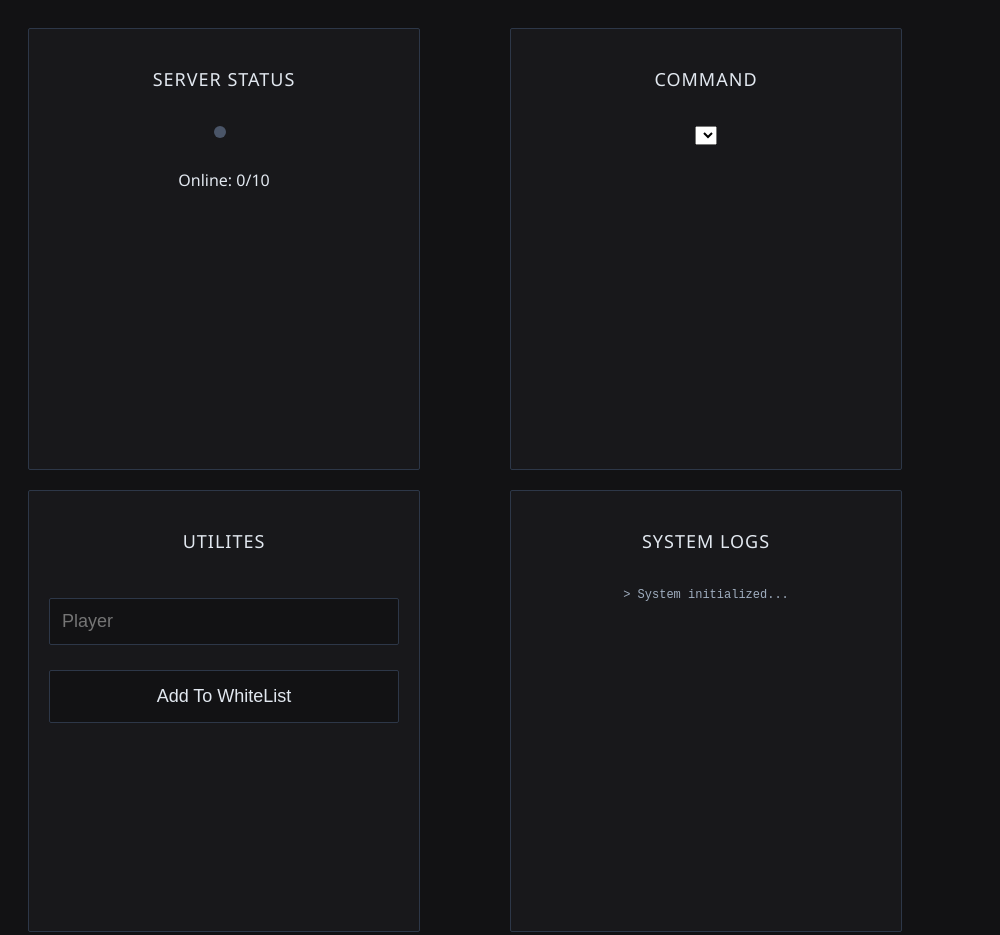
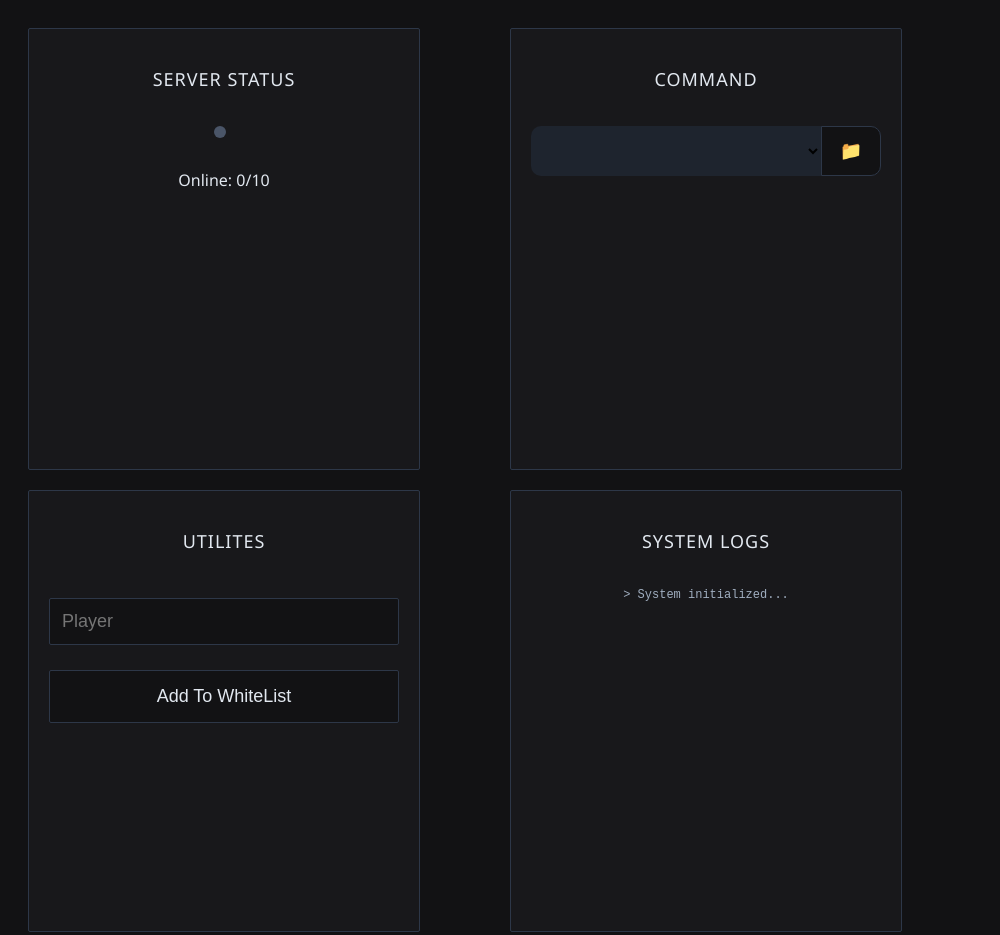
Before and after one commit to DamienZarich/ServerLoaded, an Electron app: page index.html in a window 1000 px wide. Shown: the top 935 px of the page. Drawn offline with Linux system fonts and the light colour scheme; no server answers.

Commit message:
styled my button and selector to be side by side so it looks like thier one object and fixed the node integration for security as well as fixed critcal errors in the main.js

```diff
--- a/index.html
+++ b/index.html
@@ -15,7 +15,10 @@
     </div>
     <div class="card command-card">
         <h3>Command</h3>
-        <select name="Server" id="servers"></select>
+        <div class="selector">
+        <select name="Server" id="servers"> </select>
+        <button id="add-server">📁</button>
+        </div>
     </div>
     <div class="card management-card">
         <h3>Utilites</h3>
--- a/style.css
+++ b/style.css
@@ -183,3 +183,29 @@ h3 {
 .high-latency {
     background: #df0b0b;
 }
+.selector {
+    display: flex;
+    flex-direction: row;
+    width: 100%;
+}
+#servers {
+    width: 200px;
+    height: 50px;
+    background: #1e242e;
+    border-style: none;
+    border-radius: 10px 0 0 10px;
+    display: flex;
+    justify-content: center;
+    align-items: center;
+    flex-direction: row;
+    flex: 1;
+}
+#add-server {
+    width: 60px;
+    height: 50px;
+    border-radius: 0 10px 10px 0;
+    display: flex;
+    justify-content: center;
+    align-items: center;
+    flex-direction: row;
+}
```
Also changed, not shown: main.js (+4 -3 lines).
